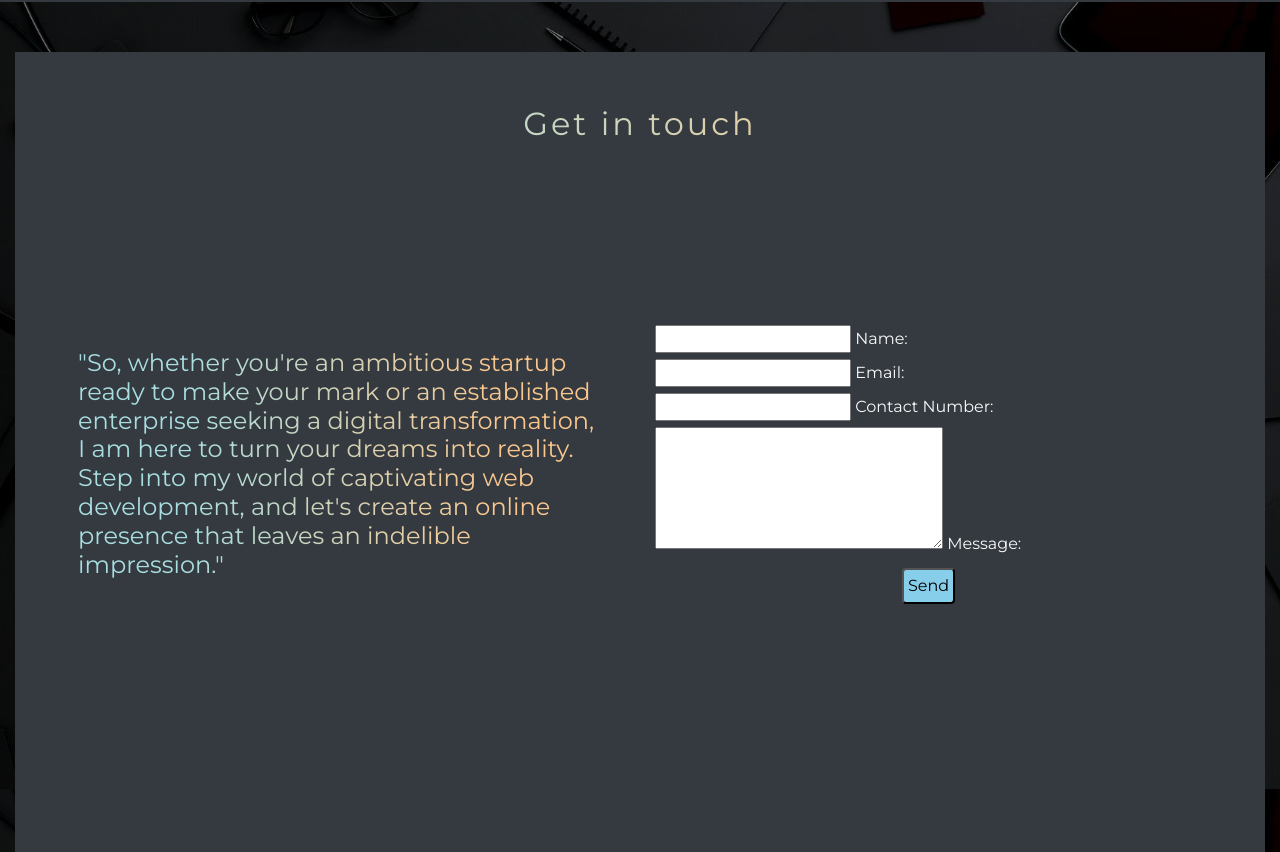
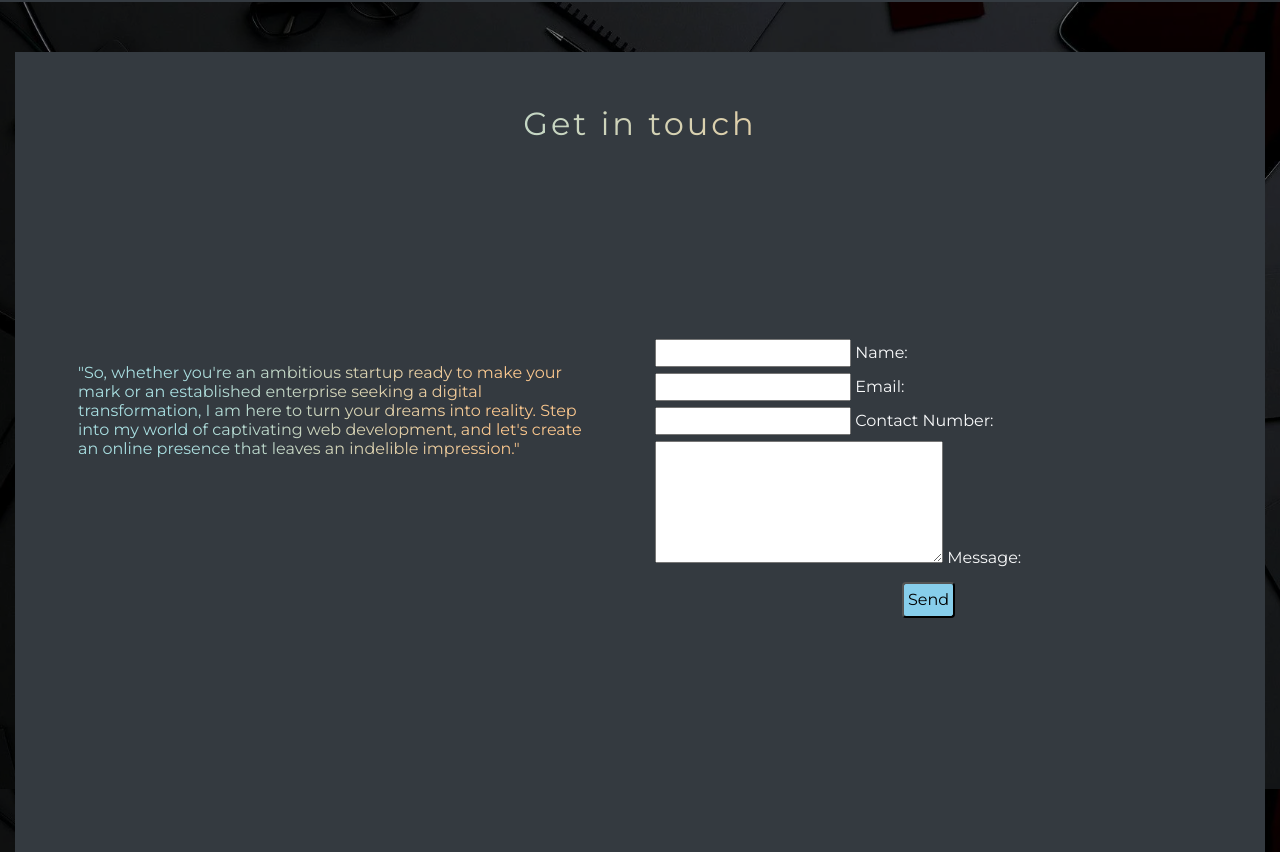
Before and after one commit to geexclamador/web-portfolio-b303, a plain HTML site: page index.html in a window 1280 px wide. Shown: the part 2411-3263 px from the top of the page. Drawn offline with nearby package versions, Linux system fonts and the light colour scheme.

Commit message:
edited contact section

```diff
--- a/index.html
+++ b/index.html
@@ -211,8 +211,8 @@
                 <button type="submit" class="submit-btn hover rounded p-1 m-1 " value="submit" > Send</button>
                 </div>
                 </form>
-                <div class="hover col-lg-6 col-md-6 col-sm-12 d-flex  justify-content-center mb-5 ">
-                <h4 class=" mt-4 mr-4"> "So, whether you're an ambitious startup ready to make your mark or an established enterprise seeking a digital transformation, I am here to turn your dreams into reality. Step into my world of captivating web development, and let's create an online presence that leaves an indelible impression."</h4>
+                <div class="hover col-lg-6 col-md-6 col-sm-12  col-xs-12 d-flex  justify-content-center mb-5 ">
+                <h6 class=" mt-4 mr-4"> "So, whether you're an ambitious startup ready to make your mark or an established enterprise seeking a digital transformation, I am here to turn your dreams into reality. Step into my world of captivating web development, and let's create an online presence that leaves an indelible impression."</h6>
                 </div>
 
 
--- a/index3.css
+++ b/index3.css
@@ -21,7 +21,7 @@ strong, em {
      height: 100vh;
      width:95%;
      		}
-h1 ,h2,h3,h4 ,h5 {
+h1 ,h2,h3,h4 ,h5,h6 {
 	background:linear-gradient( to right,  #A8DEE0  20% ,#fbc78d 80% );
 	-webkit-background-clip:Text ;
 	-webkit-text-fill-color :transparent; }
```
